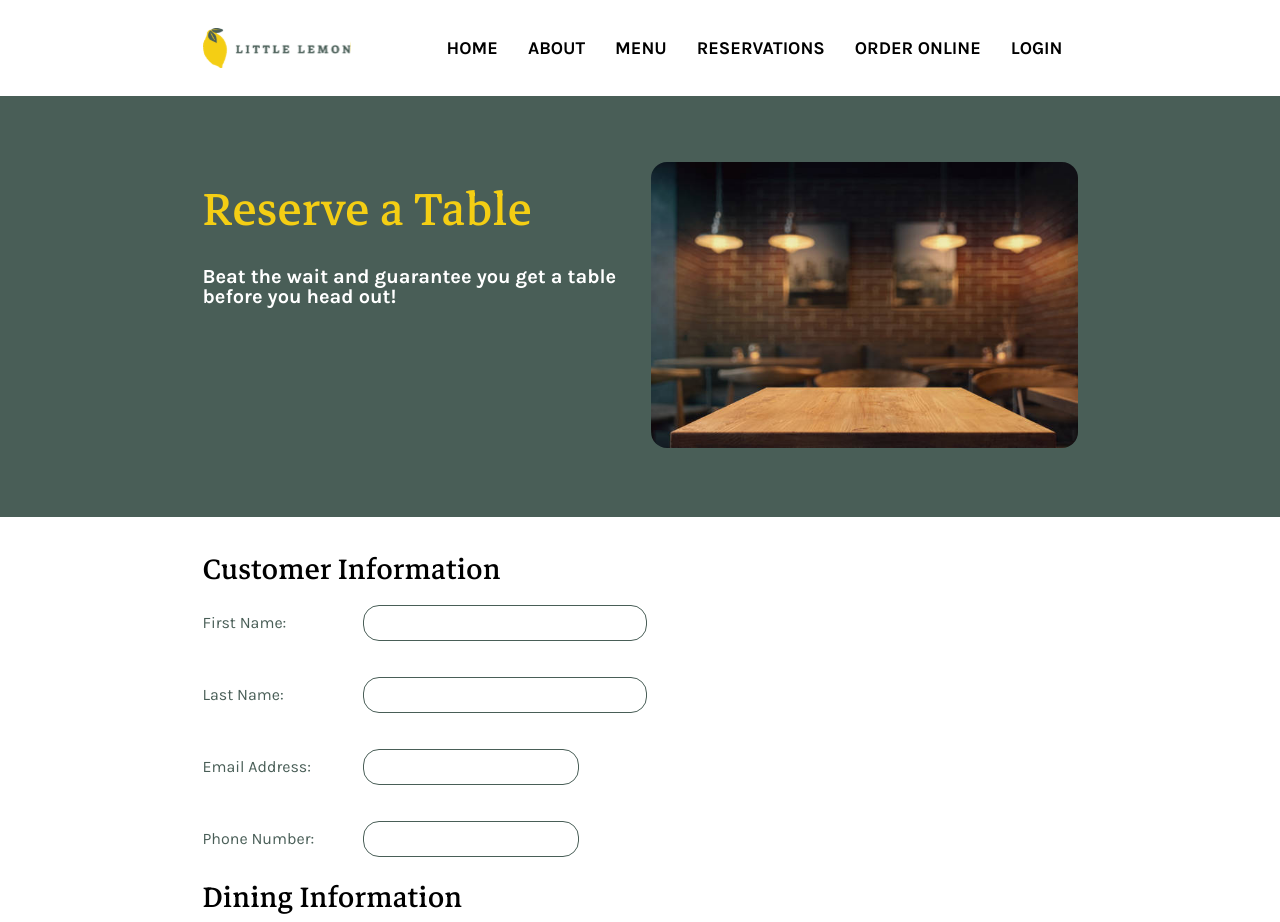
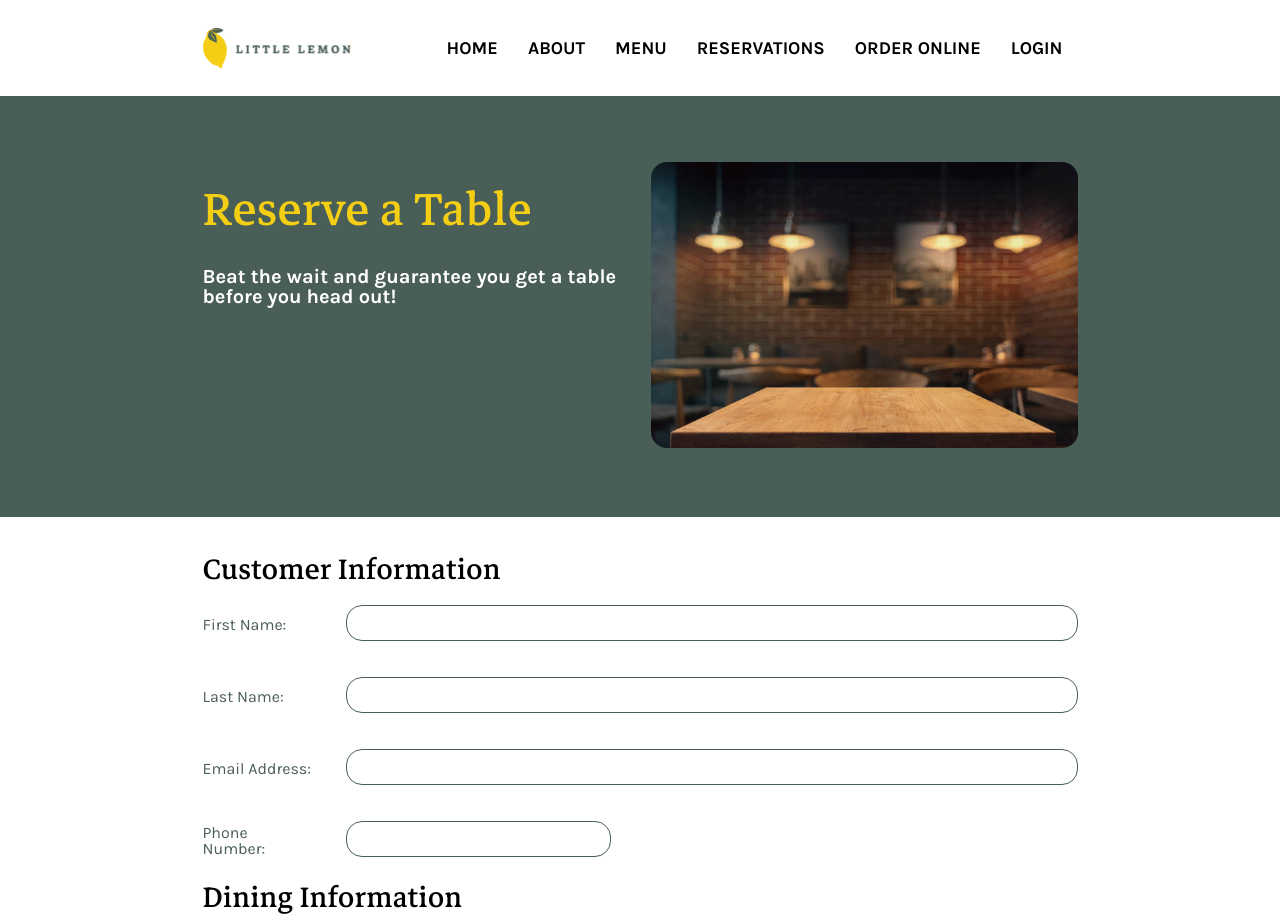
Before and after one commit to kbrownw/capstone, a React (Create React App) app: page /reservations in a window 1280 px wide. Shown: the top 922 px of the page. Built offline with nearby package versions, Linux system fonts and the light colour scheme.

Commit message:
Change Customer Information form section to use flex instead of grid

```diff
--- a/src/App.scss
+++ b/src/App.scss
@@ -582,9 +582,7 @@ label {
   font-family: "Karla";
   font-size: 16px;
   color:#495E57;
-  margin: 1em 0 0.25em 0;
   width: 8em;
-  grid-area: lbl;
 }
 
 .form-wrapper {
@@ -599,14 +597,21 @@ form h2 {
 }
 
 .form-row {
-  display: grid;
-  grid-template-areas: "lbl input"
-                       ".   errors";
+  display: flex;
+  flex-direction: row;
   justify-content: left;
   align-items: center;
 }
 
+.form-column {
+  display: flex;
+  flex-direction: column;
+  overflow: hidden;
+  width: 100%;
+}
+
 input {
+  flex-grow: 1;
   font-family: "Karla";
   font-size: 16px;
   height: 2em;
@@ -622,15 +627,15 @@ input {
   border-width: 3px;
 }
 
-#firstName, #lastName {
-  width: 100%;
-}
-
 .form-error-text {
   color: #dd4040;
   width: 100%;
   margin-left: 2.5em;
   grid-area: errors;
+}
+
+#phoneNumber {
+  width: 30%;
 }
 
 #diner-section {
--- a/src/components/BookingForm.js
+++ b/src/components/BookingForm.js
@@ -38,6 +38,7 @@ const BookingForm = () => {
             <div className="form-wrapper" id="customer-info">
                 <div className="form-row">
                     <label htmlFor="firstName">First Name:</label>
+                    <div className="form-column">
                         <input
                             type="text"
                             name="firstName"
@@ -50,8 +51,10 @@ const BookingForm = () => {
                         <div className="form-error-text">{ formik.errors.firstName }</div>
                     ) : <div className="form-error-text">&nbsp;</div> }
                     </div>
+                </div>
                 <div className="form-row">
                     <label htmlFor="lastName">Last Name:</label>
+                    <div className="form-column">
                         <input
                             type="text"
                             name="lastName"
@@ -64,8 +67,10 @@ const BookingForm = () => {
                             <div className="form-error-text">{ formik.errors.lastName }</div>
                             ) : <div className="form-error-text">&nbsp;</div> }
                     </div>
+                </div>
                 <div className="form-row">
                     <label htmlFor="email">Email Address:</label>
+                    <div className="form-column">
                         <input
                             type="email"
                             name="email"
@@ -78,8 +83,10 @@ const BookingForm = () => {
                             <div className="form-error-text">{ formik.errors.email }</div>
                             ) : <div className="form-error-text">&nbsp;</div> }
                     </div>
+                </div>
                 <div className="form-row">
                     <label htmlFor="phoneNumber">Phone Number:</label>
+                    <div className="form-column">
                         <input
                             type="text"
                             name="phoneNumber"
@@ -91,6 +98,7 @@ const BookingForm = () => {
                         { formik.errors.phoneNumber && formik.touched.phoneNumber ? (
                             <div className="form-error-text">{ formik.errors.phoneNumber }</div>
                             ) : <div className="form-error-text">&nbsp;</div> }
+                    </div>
                 </div>
             </div>
             <h2>Dining Information</h2>
--- a/src/components/Testimonials.js
+++ b/src/components/Testimonials.js
@@ -32,7 +32,7 @@ const ratingsWithStars = Object.values(reviews).map(({ rating, image, name, quot
     let stars = [];
     for (let i = 1; i <= rating; i++) {
         stars.push(
-            <Fragment>
+            <Fragment key={i}>
                 <svg xmlns="http://www.w3.org/2000/svg" viewBox="0 0 16 16" fill="none">
                     <path d="M5.94053 5.22651L7.88867 1.37119C8.13872 0.876269 8.86127 0.876269 9.11132 1.37119L11.0594 5.22651L15.4161 5.84855C15.9751 5.92836 16.1978 6.59956 15.7932 6.98456L12.6413 9.98344L13.3851 14.22C13.4807 14.7641 12.896 15.1789 12.3959 14.922L8.5 12.9206L4.6041 14.922C4.10395 15.1789 3.51932 14.7641 3.61484 14.22L4.35869 9.98344L1.20681 6.98456C0.802129 6.59956 1.02492 5.92836 1.58389 5.84855L5.94053 5.22651Z" stroke="black" strokeLinecap="round" strokeLinejoin="round"/>
                 </svg>
```
Lines whose indentation alone changed are shown as unchanged.
